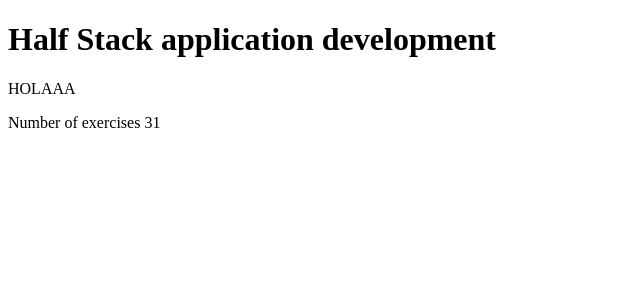
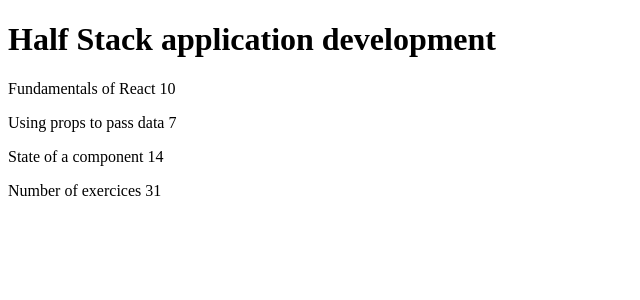
Before and after one commit to sumalemambo/fullstackopen, a React (Create React App) app in the folder part1/: page / in a window 1280 px wide. Shown: the top 300 px of the page, without its empty margins (0-640 px from the left). Built offline with nearby package versions, Linux system fonts and the light colour scheme.

Commit message:
Added part component in App.js, changed Content

```diff
--- a/part1/src/App.js
+++ b/part1/src/App.js
@@ -10,22 +10,30 @@
   )
 }
 
+const Part = (props) => {
+  // Use props to pass the paragraph
+  // content to the function.
+
+  return (
+    <div>
+      <p>
+        {props.part} {props.exercises}
+      </p>
+    </div>
+  )
+}
+
 // Content component
 const Content = (props) => {
   // Use props to pass the contents
   // to the function.
 
+  // Render each paragraph using the part component
   return (
     <div>
-      <p>
-        {props.part1} {props.exercises1}
-      </p>
-      <p>
-        {props.part2} {props.exercises2}
-      </p>
-      <p>
-        {props.part3} {props.exercises3}
-      </p>
+      <Part part={props.part1} exercises={props.exercises1}/>
+      <Part part={props.part2} exercises={props.exercises2}/>
+      <Part part={props.part3} exercises={props.exercises3}/>
     </div>
   )
 }
@@ -56,8 +64,9 @@
   return (
     <div>
       <HeaderCourse courseName={course}/>
-      <p>HOLAAA</p>
-      <p>Number of exercises {exercises1 + exercises2 + exercises3}</p>
+      <Content part1={part1} exercises1={exercises1} part2={part2}
+       exercises2={exercises2} part3={part3} exercises3={exercises3} />
+      <Total exercises1={exercises1} exercises2={exercises2} exercises3={exercises3}/>
     </div>
   )
 }
```
Also changed, not shown: 1 other file (tests, documents, lock files or other folders).
